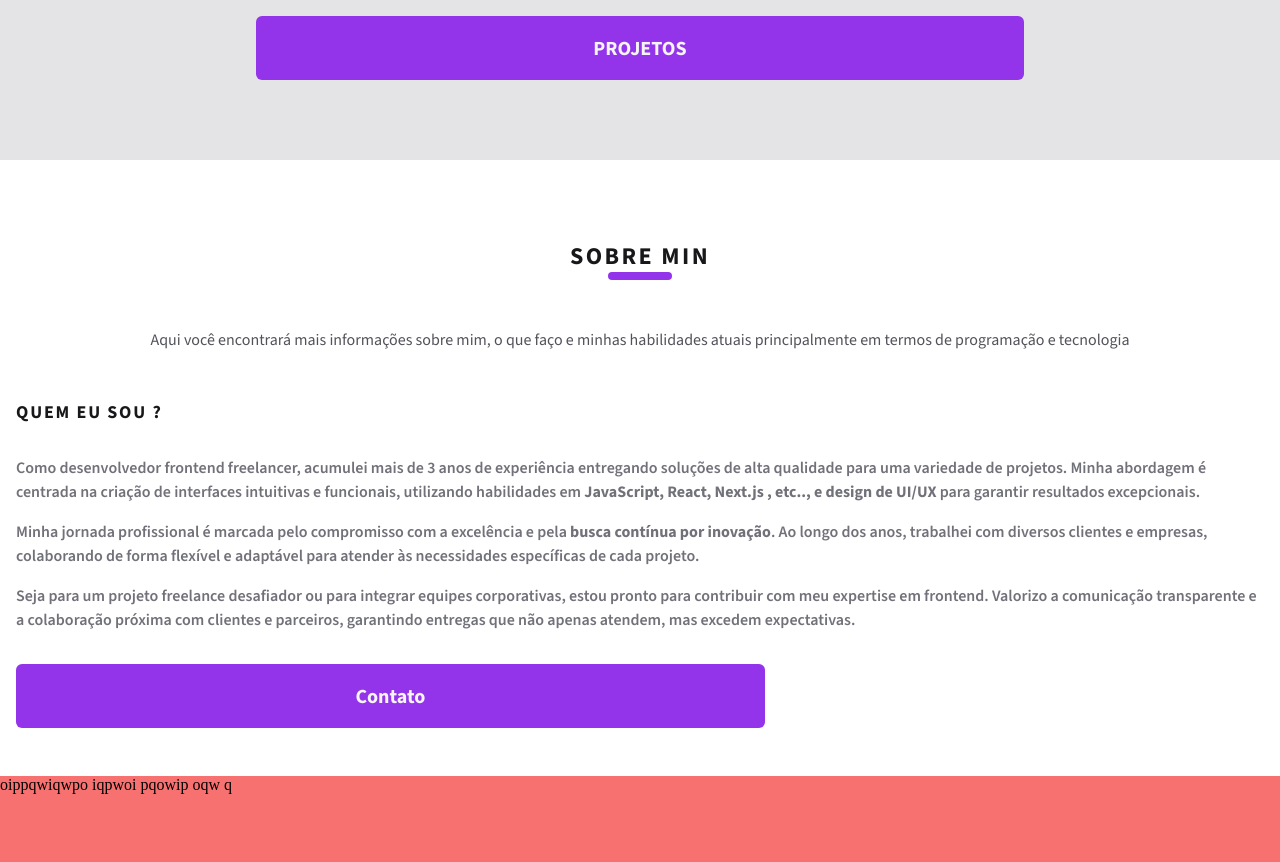
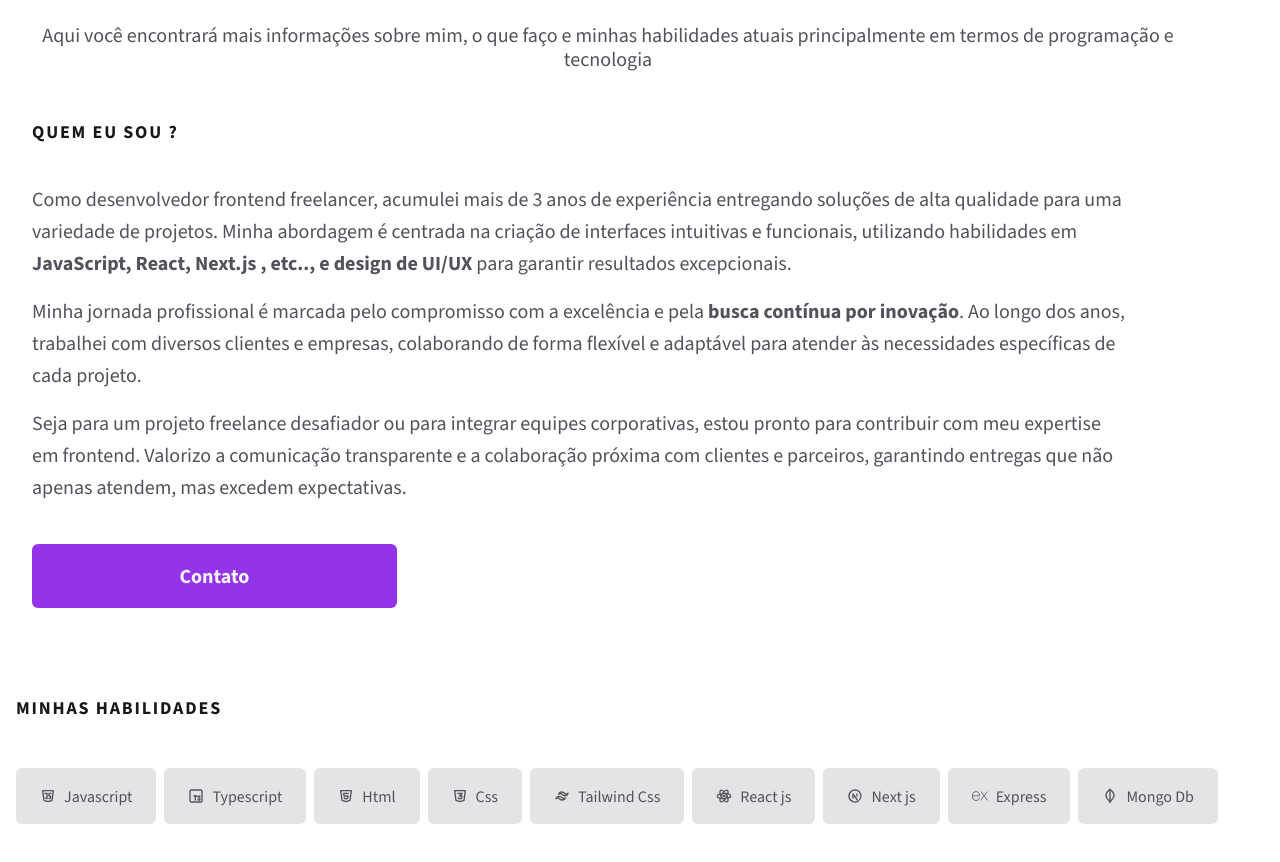
Before and after one commit to dinhoSilwa/claudiosilva, a React (Vite) app: page / in a window 1280 px wide. Shown: the part 760-1622 px from the top of the page. Built offline with nearby package versions, Linux system fonts and the light colour scheme.

Commit message:
style : (skill) add skill section

```diff
--- a/src/components/Button.tsx
+++ b/src/components/Button.tsx
@@ -13,7 +13,8 @@ export const ButtonCTA = ({ children, ...props }: Ibutton) => {
       className={clsx(
         `h-10 bg-purple-600 px-8 rounded-md w-[60%] font-source text-zinc-100 text-[14px] font-bold hover:bg-purple-700`,
         `sm:h-16 sm:text-[20px]`,
-        `xxs:text-[20px] xxs:h-16`
+        `xxs:text-[20px] xxs:h-16`,
+        `md:w-[30%]`
       )}
     >
       {children}
--- a/src/components/Hero.tsx
+++ b/src/components/Hero.tsx
@@ -1,17 +1,44 @@
+import { TbBrandCss3, TbBrandHtml5, TbBrandJavascript, TbBrandMongodb, TbBrandNextjs, TbBrandReact, TbBrandTailwind, TbBrandTypescript } from "react-icons/tb";
 import frontEndGif from "../assets/frontend.gif";
 import { ButtonCTA } from "./Button";
 import { Paragraph } from "./Paragraph";
 import { Title } from "./Title";
+import { SiExpress } from "react-icons/si";
+import { useEffect } from "react";
+
+const skills = [
+  {name : 'Javascript', icon : <TbBrandJavascript />},
+  {name : 'Typescript', icon : <TbBrandTypescript />},
+  {name : 'Html', icon : <TbBrandHtml5 />},
+  {name : 'Css', icon : <TbBrandCss3 />},
+  {name : 'Tailwind Css', icon : <TbBrandTailwind />},
+  {name : 'React js', icon : <TbBrandReact />},
+  {name : 'Next js', icon : <TbBrandNextjs />},
+  {name : 'Express', icon : <SiExpress />},
+  {name : 'Mongo Db', icon : <TbBrandMongodb />},
+
+]
+
+const projectSkills = skills.map((skill)=>{
+  return skill
+})
+
 
 export const Hero = () => {
+
+useEffect(()=>{
+  console.log(projectSkills)
+  },[])
+
   return (
     <>
       <section className="bg-hero flex flex-col justify-start gap-[32px] items-center pt-20 bg-zinc-200 h-auto xs:pt-20 xs:pb-20 xxs:gap-[40px]">
+        <TbBrandHtml5 />
         <img
           src={frontEndGif}
-          className="z-20 w-[50%] h-auto sm:w-[60%] md:w-[40%] lg:[30%]"
+          className="z-20 w-[50%] h-auto sm:w-[60%] md:hidden lg:[30%]"
         />
-        <h2 className="xs:text-[36px] leading-none font-source font-extrabold text-[28px] flex items-center text-center justify-center text-zinc-950 tracking-wider">
+        <h2 className="xs:text-[36px] md:text-[44px] leading-none md:leading-[56px] font-source font-extrabold text-[28px] flex items-center text-center justify-center text-zinc-950 tracking-wider">
           OLÁ, EU SOU O <br></br>CLAUDIO SILVA
         </h2>
         <Paragraph type="sub-text">
@@ -23,7 +50,7 @@ export const Hero = () => {
         <ButtonCTA>PROJETOS</ButtonCTA>
       </section>
 
-      <section className="h-screen flex flex-col justify-start pt-20 gap-12">
+      <section className="h-screen flex flex-col justify-start pt-20 gap-12 md:py-20">
         <Title type="title">{"Sobre Min".toLocaleUpperCase()}</Title>
         <Paragraph type="sub-text">
           Aqui você encontrará mais informações sobre mim, o que faço e minhas
@@ -31,23 +58,26 @@ export const Hero = () => {
           tecnologia
         </Paragraph>
 
-        <section className="px-4 font-source flex flex-col gap-[32px] h-auto">
+        <section className="px-4 font-source flex flex-col gap-[32px] md:gap-[40px] md:px-8 h-auto">
           <Title type="sub-title">Quem Eu sou ?</Title>
-          <article className="flex flex-col gap-[16px]">
+          <article className="flex flex-col gap-[16px]  ">
             <Paragraph type="normal-text">
               Como desenvolvedor frontend freelancer, acumulei mais de 3 anos de
               experiência entregando soluções de alta qualidade para uma
               variedade de projetos. Minha abordagem é centrada na criação de
               interfaces intuitivas e funcionais, utilizando habilidades em
-              <strong> JavaScript, React, Next.js , etc.., e design de UI/UX</strong> para garantir
-              resultados excepcionais.
+              <strong>
+                {" "}
+                JavaScript, React, Next.js , etc.., e design de UI/UX
+              </strong>{" "}
+              para garantir resultados excepcionais.
             </Paragraph>
             <Paragraph type="normal-text">
               Minha jornada profissional é marcada pelo compromisso com a
-              excelência e pela <strong>busca contínua por inovação</strong>. Ao longo dos anos,
-              trabalhei com diversos clientes e empresas, colaborando de forma
-              flexível e adaptável para atender às necessidades específicas de
-              cada projeto.{" "}
+              excelência e pela <strong>busca contínua por inovação</strong>. Ao
+              longo dos anos, trabalhei com diversos clientes e empresas,
+              colaborando de forma flexível e adaptável para atender às
+              necessidades específicas de cada projeto.{" "}
             </Paragraph>
             <Paragraph type="normal-text">
               Seja para um projeto freelance desafiador ou para integrar equipes
@@ -60,8 +90,22 @@ export const Hero = () => {
           <ButtonCTA>Contato</ButtonCTA>
         </section>
 
-        <section className="h-screen bg-red-400">
-          oippqwiqwpo iqpwoi pqowip oqw q
+        <section className="h-screen px-4 flex flex-col gap-8 py-10">
+          <Title type="sub-title">Minhas Habilidades</Title>
+          <article className="flex">
+            <ul className="flex gap-2 flex-wrap h-auto py-4 gap-x-2">
+              {skills.map(({ name, icon }, index) => (
+                <li
+                  key={index}
+                  className="font-source bg-zinc-200 hover:bg-zinc-300 cursor-pointer px-6 py-2 rounded-md
+    flex gap-2 flex-row-reverse items-center h-10 text-zinc-600"
+                >
+                  <span>{name}</span>
+                  <span className="py-1 grid place-content-center">{icon}</span>
+                </li>
+              ))}
+            </ul>
+          </article>
         </section>
       </section>
     </>
--- a/src/components/Paragraph.tsx
+++ b/src/components/Paragraph.tsx
@@ -14,11 +14,12 @@ export const Paragraph = ({children ,type, ...props}: IParagraph) =>{
         {...props}
         className={clsx(`font-source font-normal `,
           `xs:text-[16px] xs:px-8 xxs:leading-[24px]`,
+          `md:w-[90%] md:text-[20px]`,
           {
           "text-center text-zinc-600 px-4" : type == 'sub-text'
           },
           {
-            "xs:px-0 xxs:px-0 font-source text-zinc-500 leading-[20px] text-left font-semibold" : type == 'normal-text'
+            "xs:px-0 xxs:px-0 xxs:text-[18px] md:leading-[32px] font-source text-zinc-600 leading-[20px] text-left font-normal" : type == 'normal-text'
             }
 
 
```
Also changed, not shown: package.json (+6 -7 lines), 1 other file (tests, documents, lock files or other folders).
